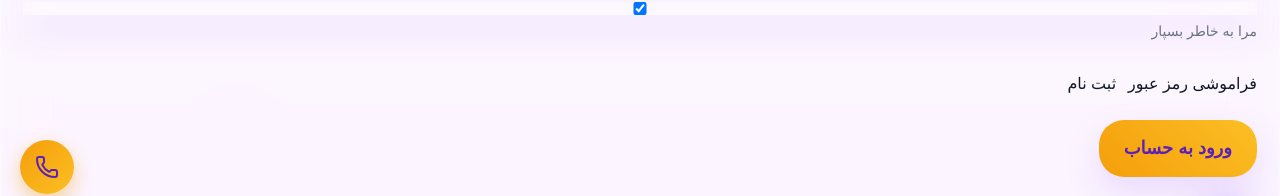
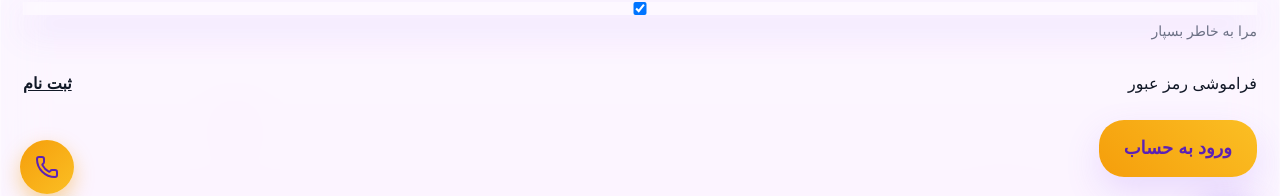
Before and after one commit to kazemwafa2/samsari-noorband, a Next.js app: page /login in a window 1280 px wide. Shown: the part 506-702 px from the top of the page. Built offline with nearby package versions, Linux system fonts and the light colour scheme; no server answers; the database is empty.

Commit message:
fix register link on login page

```diff
--- a/src/app/login/page.tsx
+++ b/src/app/login/page.tsx
@@ -197,9 +197,29 @@ export default function LoginPage() {
 
           <br />
 
-          <div className="flex">
-            <Link href="/forgot-password">{t("forgotPasswordLink", language)}</Link>
-            <Link href="/register">{t("registerLink", language)}</Link>
+          <div
+            style={{
+              display: "flex",
+              justifyContent: "space-between",
+              alignItems: "center",
+              gap: 16,
+              flexWrap: "wrap",
+            }}
+          >
+            <Link href="/forgot-password">
+              {t("forgotPasswordLink", language)}
+            </Link>
+
+            <Link
+              href="/register"
+              style={{
+                fontWeight: 700,
+                textDecoration: "underline",
+                cursor: "pointer",
+              }}
+            >
+              {t("registerLink", language)}
+            </Link>
           </div>
 
           <br />
```
